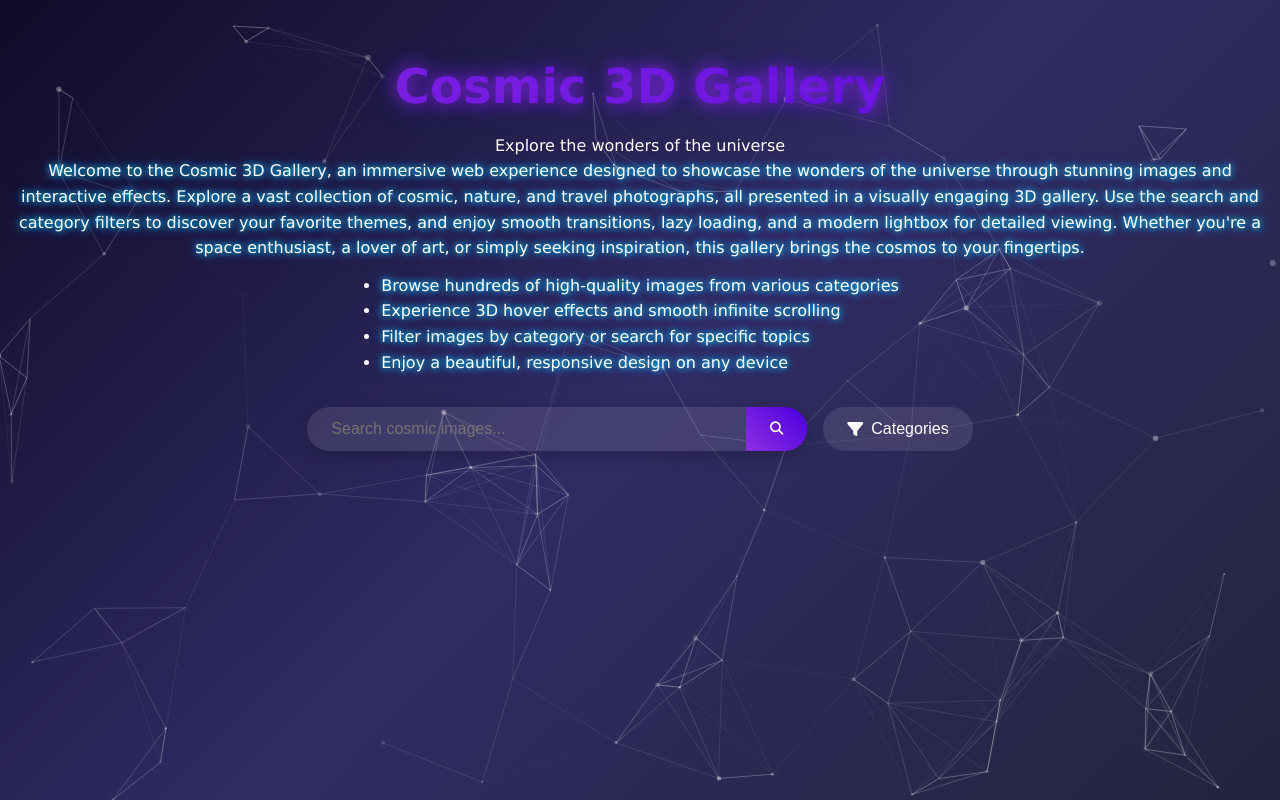
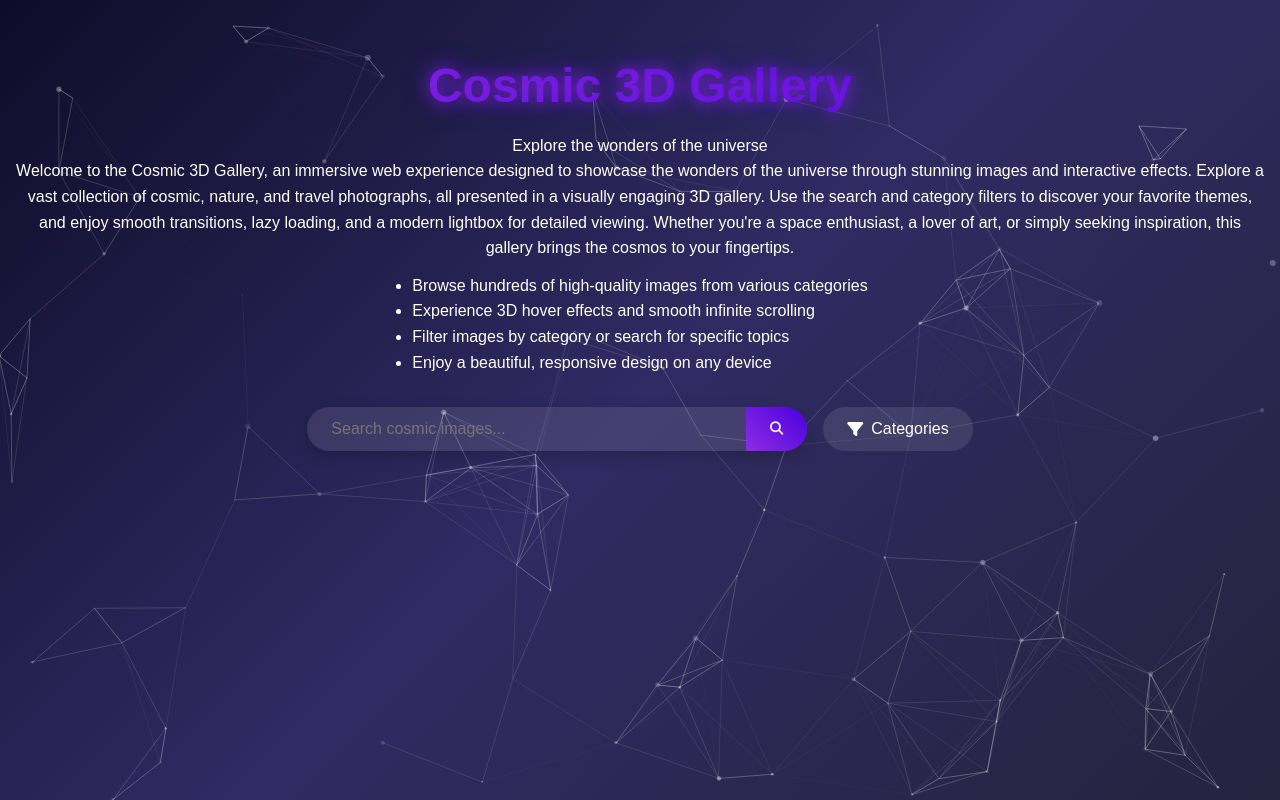
Before and after one commit to jyothsnakornu/lazy-loading-image-gallary, a plain HTML site: page index.html in a window 1280 px wide. Drawn offline with nearby package versions, Linux system fonts and the light colour scheme; no server answers.

Commit message:
index.html

```diff
--- a/index.html
+++ b/index.html
@@ -5,38 +5,6 @@
     <meta name="viewport" content="width=device-width, initial-scale=1.0">
     <title>Cosmic 3D Gallery</title>
     <link rel="stylesheet" href="styles.css">
-    <style>
-        body, .gallery-header, .about-header-center, .gallery-container, .lightbox-content {
-            font-family: 'Lucida Sans', 'Lucida Sans Unicode', 'Lucida Grande', 'Lucida', Arial, sans-serif;
-        }
-        .about-header-center {
-            color: #fff;
-            text-shadow:
-                0 0 8px #00eaff,
-                0 0 16px #00eaff,
-                0 0 32px #0077ff,
-                0 0 2px #fff;
-        }
-        .about-header-center h2 {
-            color: #fff;
-            text-shadow:
-                0 0 10px #ff6ec7,
-                0 0 20px #ff6ec7,
-                0 0 40px #fff;
-        }
-        .about-header-center p {
-            color: #fff;
-            text-shadow:
-                0 0 6px #00eaff,
-                0 0 12px #0077ff;
-        }
-        .about-header-center ul li {
-            color: #fff;
-            text-shadow:
-                0 0 6px #00eaff,
-                0 0 12px #0077ff;
-        }
-    </style>
     <link rel="stylesheet" href="https://cdnjs.cloudflare.com/ajax/libs/font-awesome/6.4.0/css/all.min.css">
 </head>
 <body>
```
